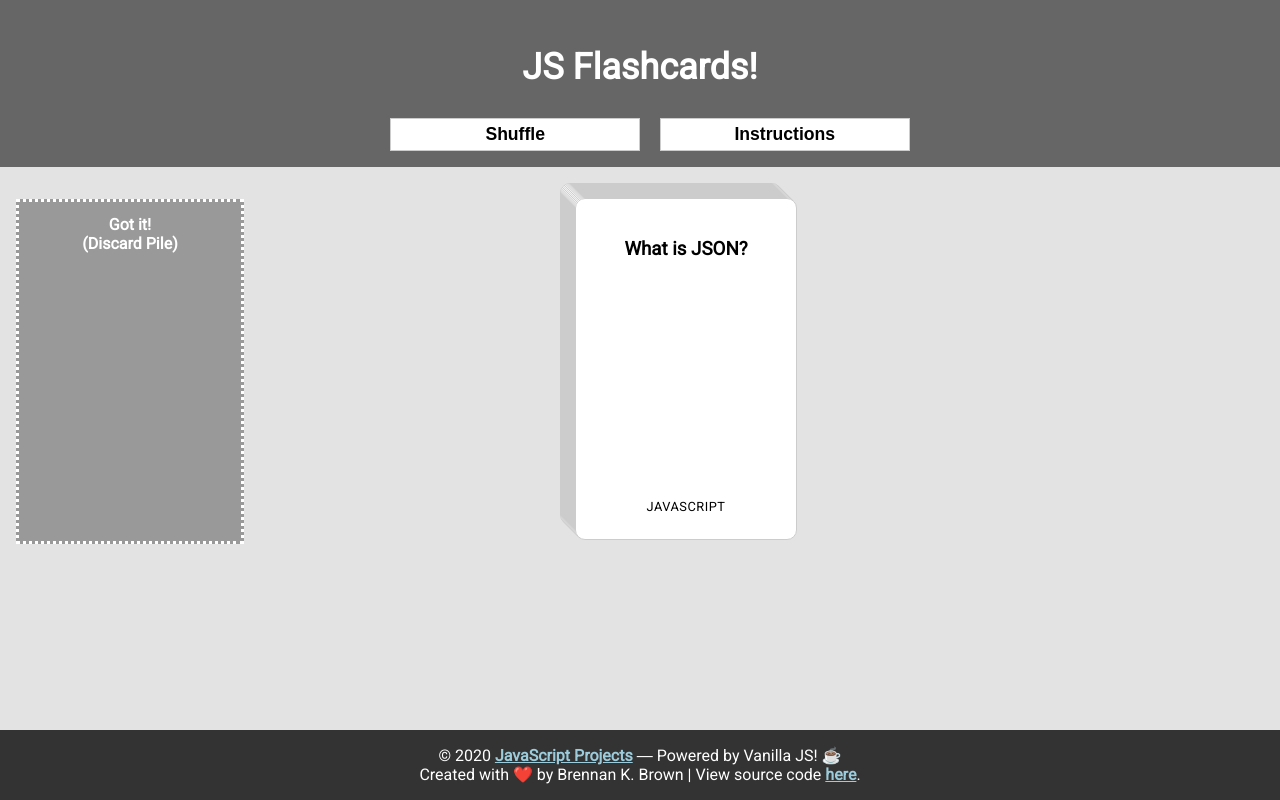
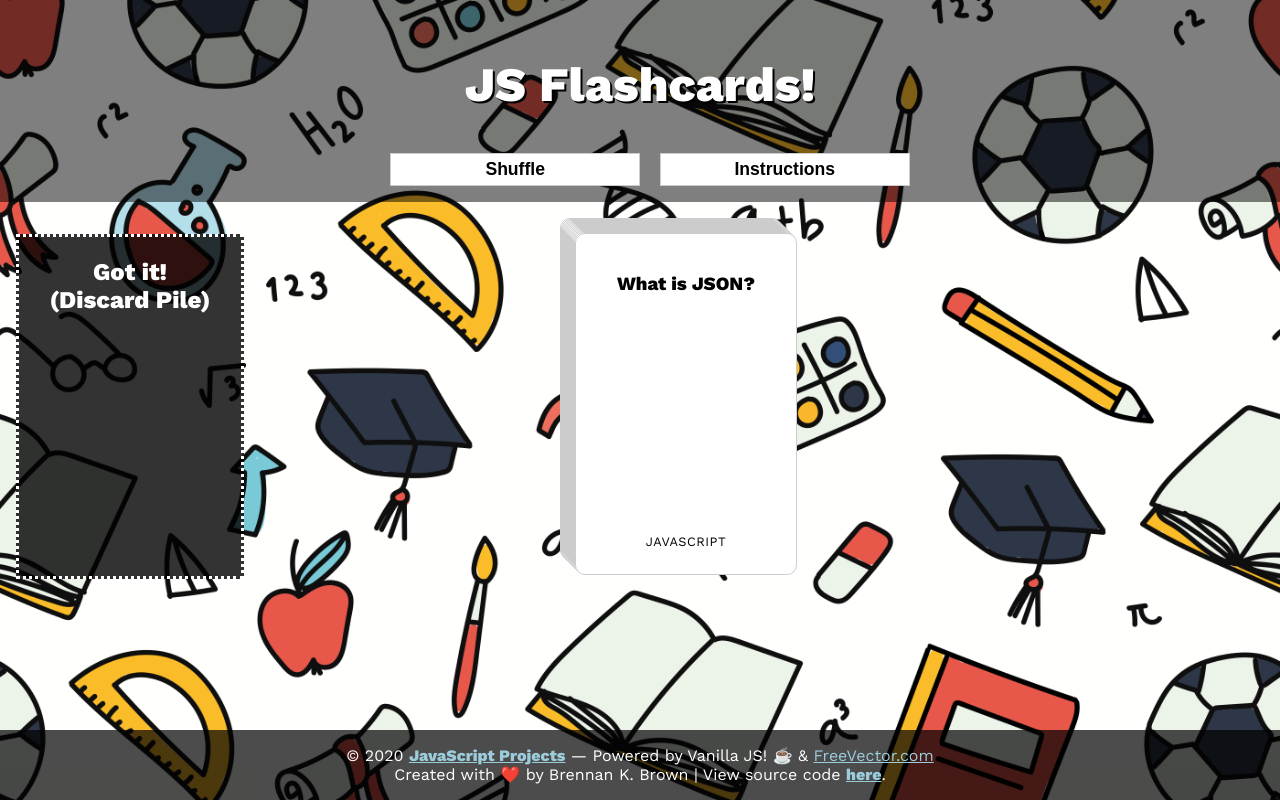
Before and after one commit to brennanbrown/javascript-projects, a plain HTML site: page flashcards/index.html in a window 1280 px wide. Drawn offline with nearby package versions, Linux system fonts and the light colour scheme.

Commit message:
Update layout and add image assets to flashcards game

```diff
--- a/flashcards/css/deck.css
+++ b/flashcards/css/deck.css
@@ -2,13 +2,32 @@
 body {
 	background-color: #e3e3e3;
 	margin: 0px;
-	font-family: 'Roboto', sans-serif;
+	font-family: 'Work Sans',
+		sans-serif;
+	background-image: url("../images/background.png") !important;
+	background-position: center center;
+	background-repeat: none;
+	background-attachment: fixed;
+	background-size: cover;
 }
 
 h1 {
 	color: white;
-	font-size: 36px;
+	font-size: 48px;
 	text-align: center;
+	font-weight: 800;
+	text-shadow: 2px 2px #000;
+
+}
+
+.back_val {
+	font-family: 'Gill Sans', 'Gill Sans MT', Calibri, 'Trebuchet MS', sans-serif;
+}
+
+.back_val a {
+	font-weight: bold;
+	color: darkcyan;
+	text-decoration: none;
 }
 
 button {
@@ -23,6 +42,14 @@ a {
 
 a:hover {
 	color: #7298a3;
+}
+
+button:hover {
+	background-color: #ddd;
+}
+
+button:active {
+	background-color: #bbb;
 }
 
 #standard-deck {
@@ -46,7 +73,7 @@ a:hover {
 }
 
 #info_div {
-	background-color: #666;
+	background-color: rgba(0, 0, 0, 0.5);
 	padding: 1em;
 	margin-bottom: 1em;
 }
@@ -168,7 +195,8 @@ a:hover {
 	position: absolute;
 	height: 345px;
 	width: 228px;
-	background-color: #999;
+	background-color: rgba(0, 0, 0, 0.8);
+	font-size: 24px;
 }
 
 .holder_label {
@@ -242,7 +270,7 @@ body {
 }
 
 footer {
-	background-color: #333;
+	background-color: rgba(0, 0, 0, 0.7);
 	color: white;
 	/* Ensures footer to stay in place */
 	position: absolute;
--- a/flashcards/index.html
+++ b/flashcards/index.html
@@ -3,7 +3,7 @@
 
 <head>
 	<title>JS Flashcard Game</title>
-	<link href="https://fonts.googleapis.com/css?family=Roboto" rel="stylesheet">
+	<link href="https://fonts.googleapis.com/css2?family=Work+Sans:wght@400;800&display=swap" rel="stylesheet">
 	<link rel="stylesheet" type="text/css" href="./css/deck.css">
 	<link rel="stylesheet" type="text/css" href="./css/animation.css">
 	<link rel="shortcut icon" href="./images/favicon.png" type="image/x-icon">
@@ -14,10 +14,12 @@
 	<footer>
 		<p>
 			&copy; 2020 <a href="https://brennanbrown.github.io/javascript-projects">
-				<strong>JavaScript Projects</strong></a> ― Powered by Vanilla JS! ☕
+				<strong>JavaScript Projects</strong></a> ― Powered by Vanilla JS! ☕ & <a
+				href="https://www.freevector.com/educational-background-pattern-28148">FreeVector.com</a>
 			<br> Created with ❤️ by Brennan K. Brown | View source code <b>
 				<a href="https://github.com/brennanbrown/javascript-projects">here</a></b>.
 		</p>
+
 	</footer>
 	<script type="text/javascript" src="./flashcard_QA.json"></script>
 	<script type="text/javascript" src="./main.js"></script>
```
Also changed, not shown: flashcards/images/background.png (added).
